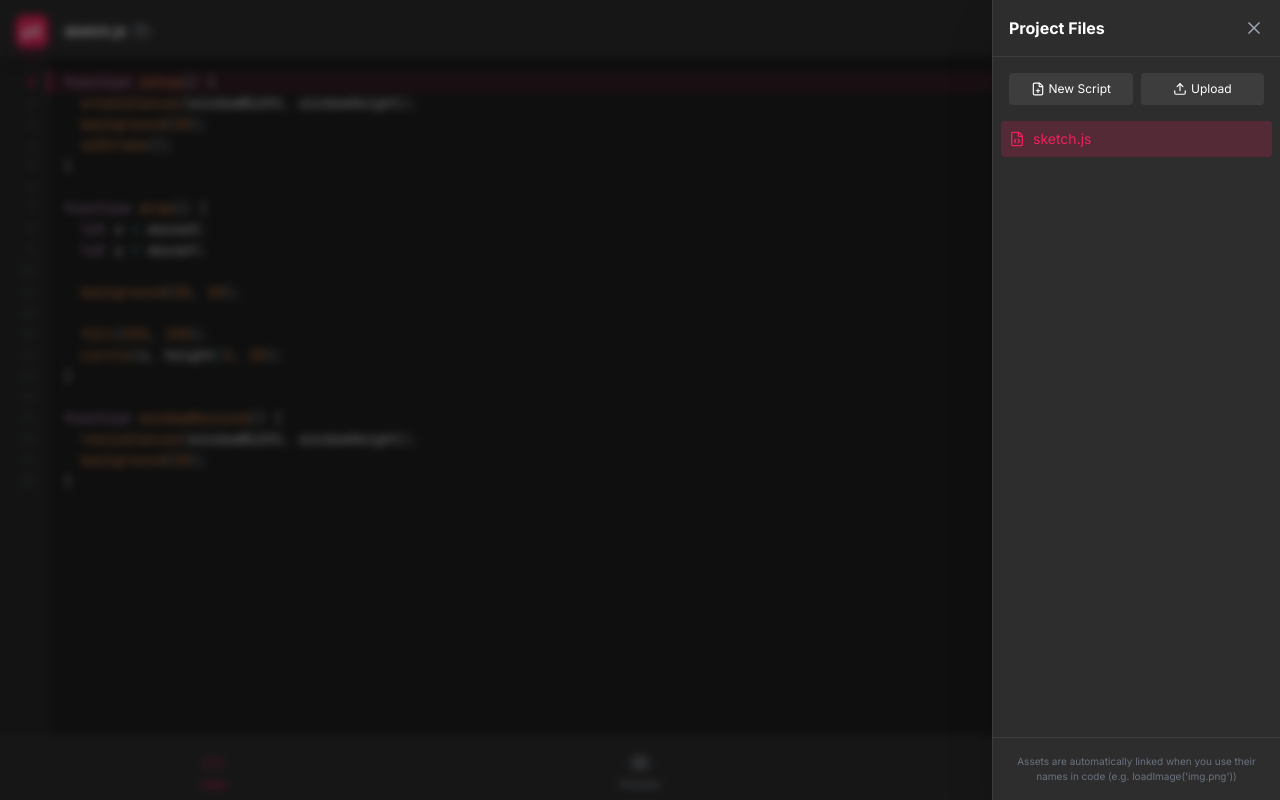
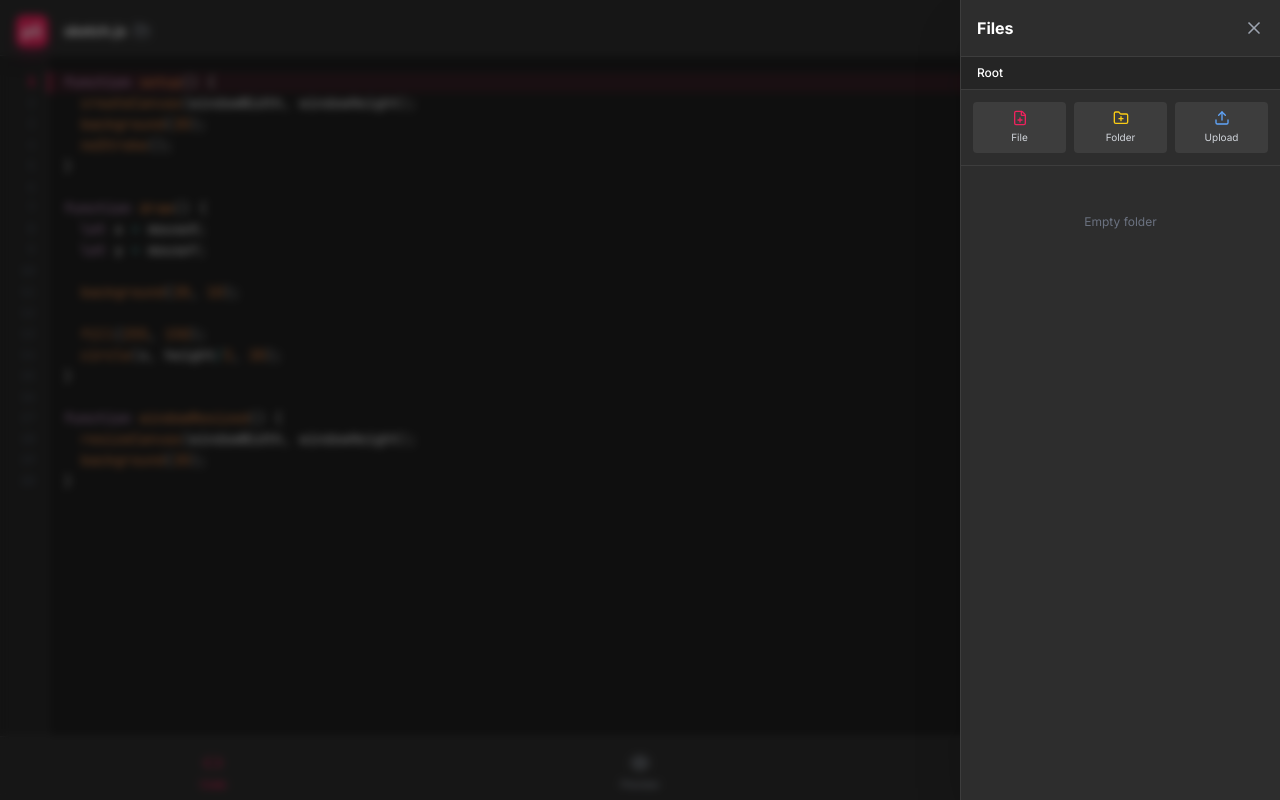
Before and after one commit to tutoman068/p5-mobile-studio, a React (Vite) app: page / in a window 1280 px wide. Both pictures are taken after a click on the button "sketch.js". Built offline with nearby package versions, Linux system fonts and the light colour scheme.

Commit message:
Update FileManager.tsx

```diff
--- a/components/FileManager.tsx
+++ b/components/FileManager.tsx
@@ -1,131 +1,290 @@
 
-import React, { useRef } from 'react';
+import React, { useRef, useState, useMemo } from 'react';
 import { AppFile } from '../types';
-import { X, FileCode, Image as ImageIcon, Video, Plus, Upload, Trash2, FilePlus } from 'lucide-react';
+import {
+  X, FileCode, Image as ImageIcon, Video, Folder, FolderPlus,
+  Upload, Trash2, FilePlus, MoreVertical, Edit2, Move, ChevronRight, CornerUpLeft
+} from 'lucide-react';
 
 interface FileManagerProps {
   files: AppFile[];
   activeFileId: string;
   onSelectFile: (id: string) => void;
-  onAddFile: (name: string, type: 'javascript') => void;
-  onUploadFile: (file: File) => void;
+  onAddFile: (name: string, type: 'javascript' | 'folder', parentId: string | null) => void;
+  onUploadFile: (file: File, parentId: string | null) => void;
   onDeleteFile: (id: string) => void;
+  onRenameFile: (id: string, newName: string) => void;
+  onMoveFile: (id: string, newParentId: string | null) => void;
   isOpen: boolean;
   onClose: () => void;
 }
 
 const FileManager: React.FC<FileManagerProps> = ({
-  files, activeFileId, onSelectFile, onAddFile, onUploadFile, onDeleteFile, isOpen, onClose
+  files, activeFileId, onSelectFile, onAddFile, onUploadFile,
+  onDeleteFile, onRenameFile, onMoveFile, isOpen, onClose
 }) => {
   const fileInputRef = useRef<HTMLInputElement>(null);
-  const [newFileName, setNewFileName] = React.useState('');
-  const [isAdding, setIsAdding] = React.useState(false);
+  const [currentPathId, setCurrentPathId] = useState<string | null>(null); // null = root
+  const [menuTargetId, setMenuTargetId] = useState<string | null>(null);
+
+  // Modal States
+  const [isRenaming, setIsRenaming] = useState<string | null>(null);
+  const [renameValue, setRenameValue] = useState('');
+  const [isMoving, setIsMoving] = useState<string | null>(null);
+
+  // Creation States
+  const [isCreating, setIsCreating] = useState<'file' | 'folder' | null>(null);
+  const [newItemName, setNewItemName] = useState('');
+
+  // Derived: Current Folder's items
+  const currentItems = useMemo(() => {
+    return files.filter(f => f.parentId === currentPathId).sort((a, b) => {
+      // Folders first
+      if (a.type === 'folder' && b.type !== 'folder') return -1;
+      if (a.type !== 'folder' && b.type === 'folder') return 1;
+      return a.name.localeCompare(b.name);
+    });
+  }, [files, currentPathId]);
+
+  // Derived: Breadcrumbs
+  const breadcrumbs = useMemo(() => {
+    const path: {id: string | null, name: string}[] = [{id: null, name: 'Root'}];
+    let curr = currentPathId;
+    const stack = [];
+    while (curr) {
+      const folder = files.find(f => f.id === curr);
+      if (folder) {
+        stack.unshift({id: folder.id, name: folder.name});
+        curr = folder.parentId;
+      } else {
+        break;
+      }
+    }
+    return [...path, ...stack];
+  }, [files, currentPathId]);
+
+  // Derived: All Folders (for Move dialog)
+  const allFolders = useMemo(() => files.filter(f => f.type === 'folder'), [files]);
 
   if (!isOpen) return null;
 
   const handleFileUpload = (e: React.ChangeEvent<HTMLInputElement>) => {
     if (e.target.files && e.target.files[0]) {
-      onUploadFile(e.target.files[0]);
+      onUploadFile(e.target.files[0], currentPathId);
     }
   };
 
-  const handleCreateFile = (e: React.FormEvent) => {
+  const handleCreate = (e: React.FormEvent) => {
     e.preventDefault();
-    if (newFileName.trim()) {
-      let name = newFileName.trim();
-      if (!name.endsWith('.js')) name += '.js';
-      onAddFile(name, 'javascript');
-      setNewFileName('');
-      setIsAdding(false);
+    if (newItemName.trim() && isCreating) {
+      let name = newItemName.trim();
+      if (isCreating === 'file' && !name.endsWith('.js')) name += '.js';
+      onAddFile(name, isCreating === 'file' ? 'javascript' : 'folder', currentPathId);
+      setNewItemName('');
+      setIsCreating(null);
+    }
+  };
+
+  const submitRename = () => {
+    if (isRenaming && renameValue.trim()) {
+      onRenameFile(isRenaming, renameValue.trim());
+      setIsRenaming(null);
+      setRenameValue('');
+      setMenuTargetId(null);
     }
   };
 
   return (
-    <div className="fixed inset-0 z-40 flex justify-end">
+    <div className="fixed inset-0 z-50 flex justify-end">
       <div className="absolute inset-0 bg-black/50 backdrop-blur-sm" onClick={onClose} />
 
-      <div className="relative w-72 h-full bg-[#2D2D2D] border-l border-[#3D3D3D] flex flex-col shadow-2xl animate-in slide-in-from-right duration-200">
-        <div className="flex items-center justify-between p-4 border-b border-[#3D3D3D]">
-          <h2 className="font-bold text-white">Project Files</h2>
+      <div className="relative w-80 h-full bg-[#2D2D2D] border-l border-[#3D3D3D] flex flex-col shadow-2xl animate-in slide-in-from-right duration-200">
+
+        {/* Header */}
+        <div className="flex items-center justify-between p-4 border-b border-[#3D3D3D] bg-[#2D2D2D]">
+          <h2 className="font-bold text-white">Files</h2>
           <button onClick={onClose} className="text-gray-400 hover:text-white">
             <X size={20} />
           </button>
         </div>
 
-        <div className="p-4 space-y-3">
-          <div className="flex gap-2">
+        {/* Breadcrumbs */}
+        <div className="px-4 py-2 bg-[#252525] border-b border-[#3D3D3D] flex items-center overflow-x-auto whitespace-nowrap scrollbar-hide">
+          {breadcrumbs.map((item, idx) => (
+            <React.Fragment key={item.id || 'root'}>
+              {idx > 0 && <ChevronRight size={14} className="text-gray-500 mx-1" />}
               <button
-              onClick={() => setIsAdding(!isAdding)}
-              className="flex-1 bg-[#3D3D3D] hover:bg-[#4D4D4D] text-white text-xs py-2 px-3 rounded flex items-center justify-center gap-1 transition-colors"
+                onClick={() => setCurrentPathId(item.id)}
+                className={`text-xs font-medium ${idx === breadcrumbs.length - 1 ? 'text-white' : 'text-gray-400 hover:text-[#ED225D]'}`}
               >
-              <FilePlus size={14} /> New Script
+                {item.name}
               </button>
-            <button
-              onClick={() => fileInputRef.current?.click()}
-              className="flex-1 bg-[#3D3D3D] hover:bg-[#4D4D4D] text-white text-xs py-2 px-3 rounded flex items-center justify-center gap-1 transition-colors"
-            >
-              <Upload size={14} /> Upload
-            </button>
-            <input
-              type="file"
-              ref={fileInputRef}
-              className="hidden"
-              accept="image/*,video/*"
-              onChange={handleFileUpload}
-            />
+            </React.Fragment>
+          ))}
         </div>
 
-          {isAdding && (
-            <form onSubmit={handleCreateFile} className="flex gap-2 animate-in fade-in slide-in-from-top-2">
+        {/* Actions Toolbar */}
+        <div className="p-3 grid grid-cols-3 gap-2 border-b border-[#3D3D3D]">
+          <button onClick={() => setIsCreating('file')} className="flex flex-col items-center justify-center p-2 bg-[#3D3D3D] rounded hover:bg-[#444] active:scale-95 transition-all">
+            <FilePlus size={16} className="text-[#ED225D] mb-1" />
+            <span className="text-[10px] text-gray-300">File</span>
+          </button>
+          <button onClick={() => setIsCreating('folder')} className="flex flex-col items-center justify-center p-2 bg-[#3D3D3D] rounded hover:bg-[#444] active:scale-95 transition-all">
+            <FolderPlus size={16} className="text-yellow-400 mb-1" />
+            <span className="text-[10px] text-gray-300">Folder</span>
+          </button>
+          <button onClick={() => fileInputRef.current?.click()} className="flex flex-col items-center justify-center p-2 bg-[#3D3D3D] rounded hover:bg-[#444] active:scale-95 transition-all">
+            <Upload size={16} className="text-blue-400 mb-1" />
+            <span className="text-[10px] text-gray-300">Upload</span>
+          </button>
+          <input type="file" ref={fileInputRef} className="hidden" accept="image/*,video/*" onChange={handleFileUpload} />
+        </div>
+
+        {/* Inline Creator */}
+        {isCreating && (
+          <form onSubmit={handleCreate} className="p-3 bg-[#333] flex gap-2 border-b border-[#3D3D3D] animate-in slide-in-from-top-2">
             <input
-                type="text"
               autoFocus
-                placeholder="Name (e.g., Ball.js)"
-                className="flex-1 bg-[#1e1e1e] border border-gray-600 rounded px-2 py-1 text-xs text-white outline-none focus:border-[#ED225D]"
-                value={newFileName}
-                onChange={e => setNewFileName(e.target.value)}
+              className="flex-1 bg-[#1e1e1e] border border-gray-600 rounded px-2 py-1.5 text-xs text-white outline-none focus:border-[#ED225D]"
+              placeholder={isCreating === 'file' ? "Script name..." : "Folder name..."}
+              value={newItemName}
+              onChange={e => setNewItemName(e.target.value)}
             />
-              <button type="submit" className="bg-[#ED225D] text-white px-2 rounded text-xs">OK</button>
+            <button type="submit" className="bg-[#ED225D] text-white px-3 rounded text-xs font-medium">OK</button>
+            <button type="button" onClick={() => setIsCreating(null)} className="text-gray-400 px-1"><X size={14}/></button>
           </form>
         )}
+
+        {/* File List */}
+        <div className="flex-1 overflow-y-auto p-2 space-y-1 relative">
+          {currentPathId && (
+            <button
+              onClick={() => {
+                const parent = files.find(f => f.id === currentPathId)?.parentId || null;
+                setCurrentPathId(parent);
+              }}
+              className="w-full flex items-center gap-2 p-2 text-gray-400 hover:bg-[#3D3D3D] rounded mb-1"
+            >
+              <CornerUpLeft size={16} /> <span className="text-sm">...</span>
+            </button>
+          )}
+
+          {currentItems.length === 0 && (
+            <div className="text-center text-gray-500 text-xs mt-10">Empty folder</div>
+          )}
+
+          {currentItems.map(file => (
+            <div
+              key={file.id}
+              className={`group flex items-center justify-between p-2 rounded transition-colors ${
+                activeFileId === file.id && file.type === 'javascript'
+                  ? 'bg-[#ED225D]/20 border border-[#ED225D]/30'
+                  : 'hover:bg-[#3D3D3D] border border-transparent'
+              }`}
+            >
+              {/* Item Click Area */}
+              <div
+                className="flex items-center gap-3 flex-1 overflow-hidden cursor-pointer"
+                onClick={() => {
+                  if (file.type === 'folder') {
+                    setCurrentPathId(file.id);
+                  } else if (file.type === 'javascript') {
+                    onSelectFile(file.id);
+                    onClose();
+                  }
+                }}
+              >
+                {file.type === 'folder' ? <Folder size={18} className="text-yellow-400 fill-yellow-400/20"/> :
+                 file.type === 'javascript' ? <FileCode size={18} className="text-[#ED225D]"/> :
+                 file.type === 'image' ? <ImageIcon size={18} className="text-blue-400"/> :
+                 <Video size={18} className="text-purple-400"/>}
+                <span className={`text-sm truncate ${activeFileId === file.id ? 'text-[#ED225D] font-medium' : 'text-gray-200'}`}>
+                  {file.name}
+                </span>
               </div>
 
-        <div className="flex-1 overflow-y-auto">
-          <div className="px-2 pb-4 space-y-1">
-            {files.map(file => (
-              <div
-                key={file.id}
-                onClick={() => file.type === 'javascript' && onSelectFile(file.id)}
-                className={`group flex items-center justify-between p-2 rounded cursor-pointer transition-colors ${
-                  activeFileId === file.id && file.type === 'javascript'
-                    ? 'bg-[#ED225D]/20 text-[#ED225D]'
-                    : 'text-gray-300 hover:bg-[#3D3D3D]'
-                }`}
+              {/* Context Menu Trigger */}
+              <button
+                onClick={(e) => { e.stopPropagation(); setMenuTargetId(menuTargetId === file.id ? null : file.id); }}
+                className="p-1.5 text-gray-500 hover:text-white hover:bg-white/10 rounded"
               >
-                <div className="flex items-center gap-2 overflow-hidden">
-                  {file.type === 'javascript' ? <FileCode size={16} /> :
-                   file.type === 'image' ? <ImageIcon size={16} className="text-blue-400"/> :
-                   <Video size={16} className="text-purple-400"/>}
-                  <span className="text-sm truncate">{file.name}</span>
+                <MoreVertical size={16} />
+              </button>
+
+              {/* Absolute Context Menu */}
+              {menuTargetId === file.id && (
+                <div className="absolute right-8 mt-6 w-32 bg-[#1e1e1e] border border-[#444] shadow-xl rounded-lg z-20 overflow-hidden animate-in fade-in zoom-in-95 duration-100">
+                  <button onClick={(e) => { e.stopPropagation(); setRenameValue(file.name); setIsRenaming(file.id); }} className="w-full text-left px-3 py-2 text-xs text-gray-300 hover:bg-[#333] hover:text-white flex items-center gap-2">
+                    <Edit2 size={12}/> Rename
+                  </button>
+                  <button onClick={(e) => { e.stopPropagation(); setIsMoving(file.id); setMenuTargetId(null); }} className="w-full text-left px-3 py-2 text-xs text-gray-300 hover:bg-[#333] hover:text-white flex items-center gap-2">
+                    <Move size={12}/> Move
+                  </button>
+                  {file.name !== 'sketch.js' && (
+                    <button onClick={(e) => { e.stopPropagation(); onDeleteFile(file.id); setMenuTargetId(null); }} className="w-full text-left px-3 py-2 text-xs text-red-400 hover:bg-red-900/20 flex items-center gap-2">
+                      <Trash2 size={12}/> Delete
+                    </button>
+                  )}
                 </div>
-
-                {file.name !== 'sketch.js' && (
-                  <button
-                    onClick={(e) => { e.stopPropagation(); onDeleteFile(file.id); }}
-                    className="opacity-0 group-hover:opacity-100 p-1 text-gray-500 hover:text-red-400 transition-all"
-                  >
-                    <Trash2 size={14} />
-                  </button>
               )}
             </div>
           ))}
         </div>
       </div>
 
-        <div className="p-4 border-t border-[#3D3D3D] text-[10px] text-gray-500 text-center">
-          Assets are automatically linked when you use their names in code (e.g. loadImage('img.png'))
+      {/* Rename Dialog Overlay */}
+      {isRenaming && (
+        <div className="absolute inset-0 z-50 flex items-center justify-center bg-black/60 p-4">
+          <div className="bg-[#2D2D2D] p-4 rounded-xl border border-[#444] w-full max-w-xs shadow-2xl">
+            <h3 className="text-sm font-bold text-white mb-2">Rename Item</h3>
+            <input
+              autoFocus
+              className="w-full bg-[#1e1e1e] border border-gray-600 rounded px-2 py-2 text-white outline-none focus:border-[#ED225D] mb-3"
+              value={renameValue}
+              onChange={e => setRenameValue(e.target.value)}
+            />
+            <div className="flex gap-2 justify-end">
+              <button onClick={() => setIsRenaming(null)} className="px-3 py-1.5 text-xs text-gray-400">Cancel</button>
+              <button onClick={submitRename} className="px-3 py-1.5 text-xs bg-[#ED225D] text-white rounded">Save</button>
             </div>
           </div>
+        </div>
+      )}
+
+      {/* Move Dialog Overlay */}
+      {isMoving && (
+        <div className="absolute inset-0 z-50 flex items-center justify-center bg-black/60 p-4">
+          <div className="bg-[#2D2D2D] rounded-xl border border-[#444] w-full max-w-xs shadow-2xl flex flex-col max-h-[60vh]">
+            <div className="p-4 border-b border-[#3D3D3D]">
+              <h3 className="text-sm font-bold text-white">Move to...</h3>
+            </div>
+            <div className="flex-1 overflow-y-auto p-2">
+              <button
+                onClick={() => { onMoveFile(isMoving, null); setIsMoving(null); }}
+                className="w-full flex items-center gap-2 p-3 hover:bg-[#3D3D3D] rounded text-left"
+              >
+                <CornerUpLeft size={16} className="text-gray-400"/>
+                <span className="text-sm text-gray-200">Root /</span>
+              </button>
+              {allFolders
+                .filter(f => f.id !== isMoving) // Can't move folder into itself
+                .map(f => (
+                <button
+                  key={f.id}
+                  onClick={() => { onMoveFile(isMoving, f.id); setIsMoving(null); }}
+                  className="w-full flex items-center gap-2 p-3 hover:bg-[#3D3D3D] rounded text-left"
+                >
+                  <Folder size={16} className="text-yellow-400"/>
+                  <span className="text-sm text-gray-200">{f.name}</span>
+                </button>
+              ))}
+            </div>
+            <div className="p-3 border-t border-[#3D3D3D] flex justify-end">
+              <button onClick={() => setIsMoving(null)} className="px-3 py-1.5 text-xs text-gray-400">Cancel</button>
+            </div>
+          </div>
+        </div>
+      )}
     </div>
   );
 };
```
Lines whose indentation alone changed are shown as unchanged.
